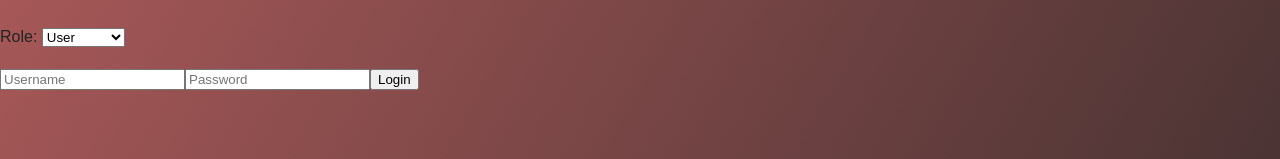
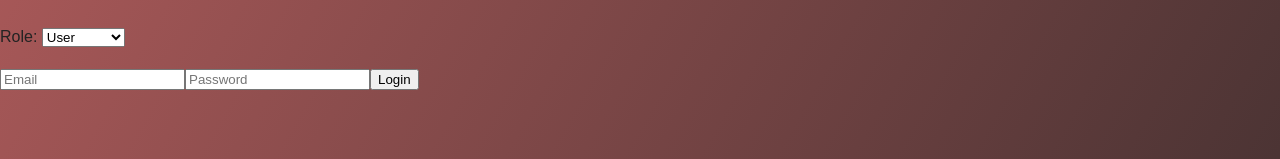
Before and after one commit to Gift5848/gethub222, a React (Create React App) app in the folder frontend/: page /login in a window 1280 px wide. Shown: the part 180-339 px from the top of the page. Built offline with nearby package versions, Linux system fonts and the light colour scheme.

Commit message:
Fix login form to show correct label and send correct field for each role

```diff
--- a/frontend/src/pages/LoginPage.js
+++ b/frontend/src/pages/LoginPage.js
@@ -51,7 +51,7 @@ const LoginPage = () => {
         <input
           type="text"
           name="username"
-          placeholder="Username"
+          placeholder={role === 'admin' ? 'Username' : 'Email'}
           value={form.username}
           onChange={handleChange}
           required
```
